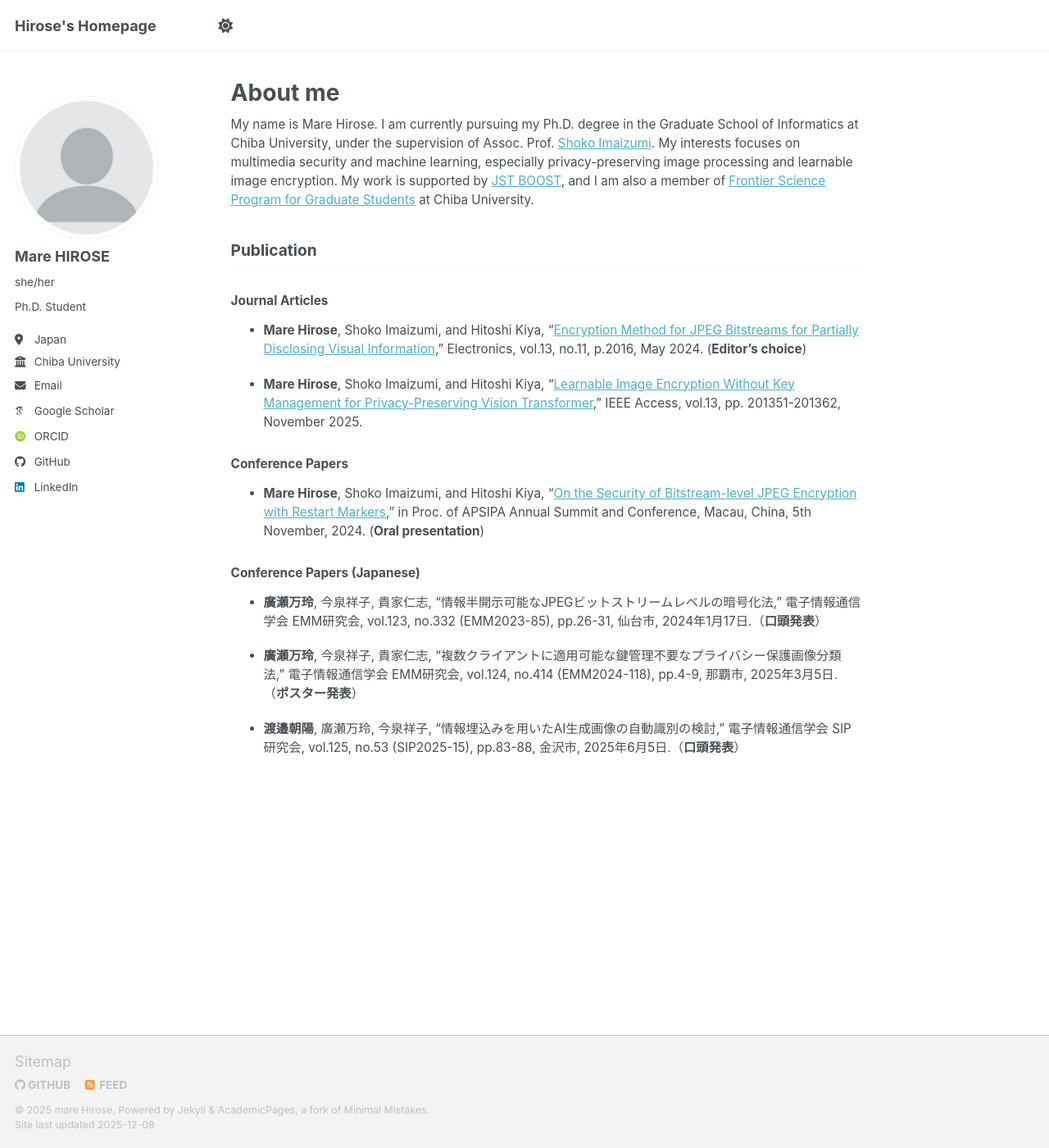
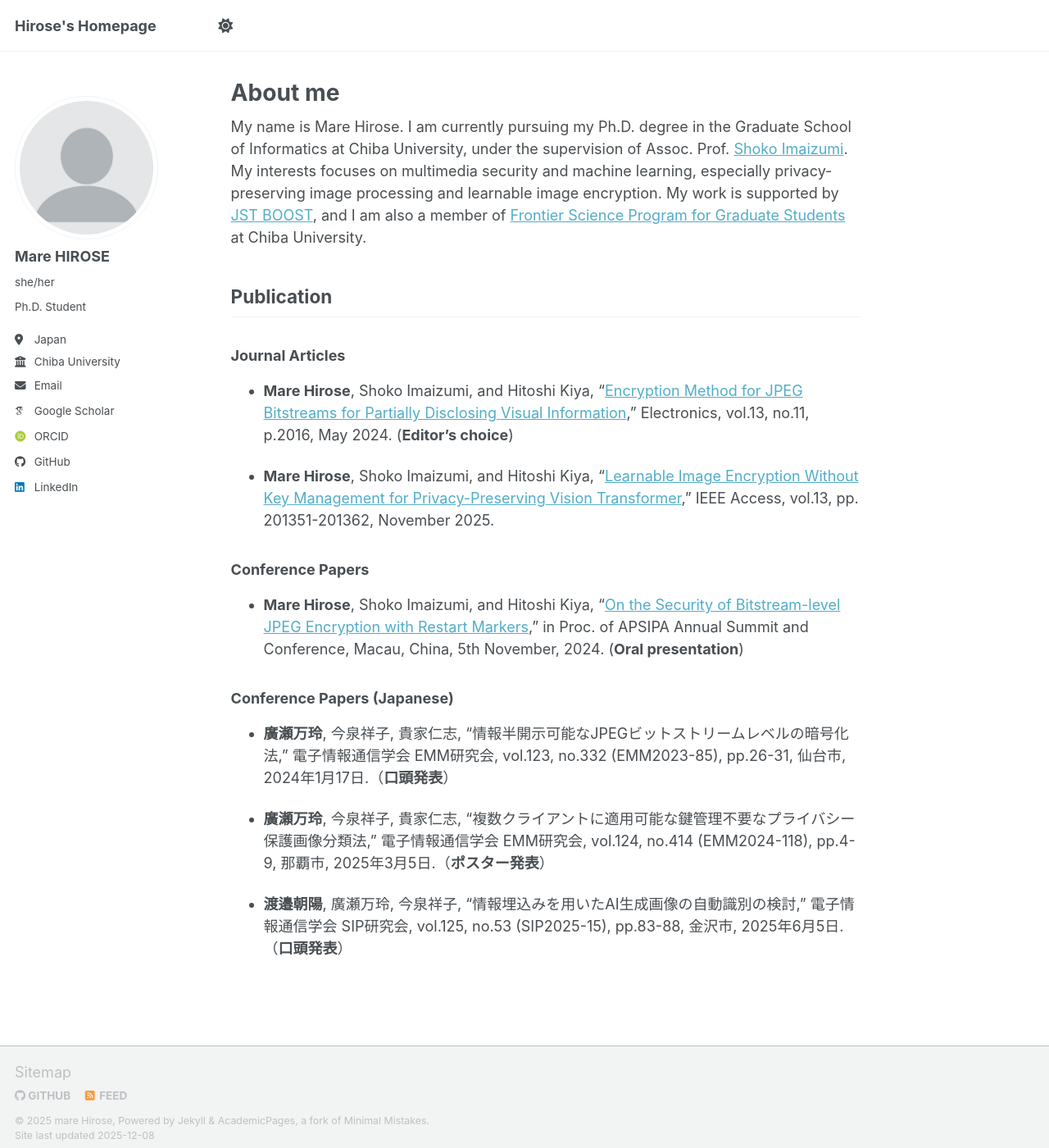
Before and after one commit to hirose-mare/.github.io, a Jekyll site: the page built from _pages/about.md, in a window 1280 px wide and 1400 px high. Shown: the whole window at 82% size. Built offline with Jekyll 4.4.1, drawn with Linux system fonts in a browser that asks for light colours; some web fonts are replaced; a script bundle is joined from its source files by our own code; library files that are not in the unit come from our copies.

Commit message:
Update main.scss

```diff
--- a/assets/css/main.scss
+++ b/assets/css/main.scss
@@ -41,10 +41,3 @@
     "vendor/font-awesome/solid",
     "vendor/font-awesome/brands"
 ;
-
-.page__content,
-.page__content p,
-.page__content li,
-.archive__item-excerpt {
-  font-size: 0.85rem !important;  // 小さくしたい度合いで 0.85〜0.95 に調整
-}
```
